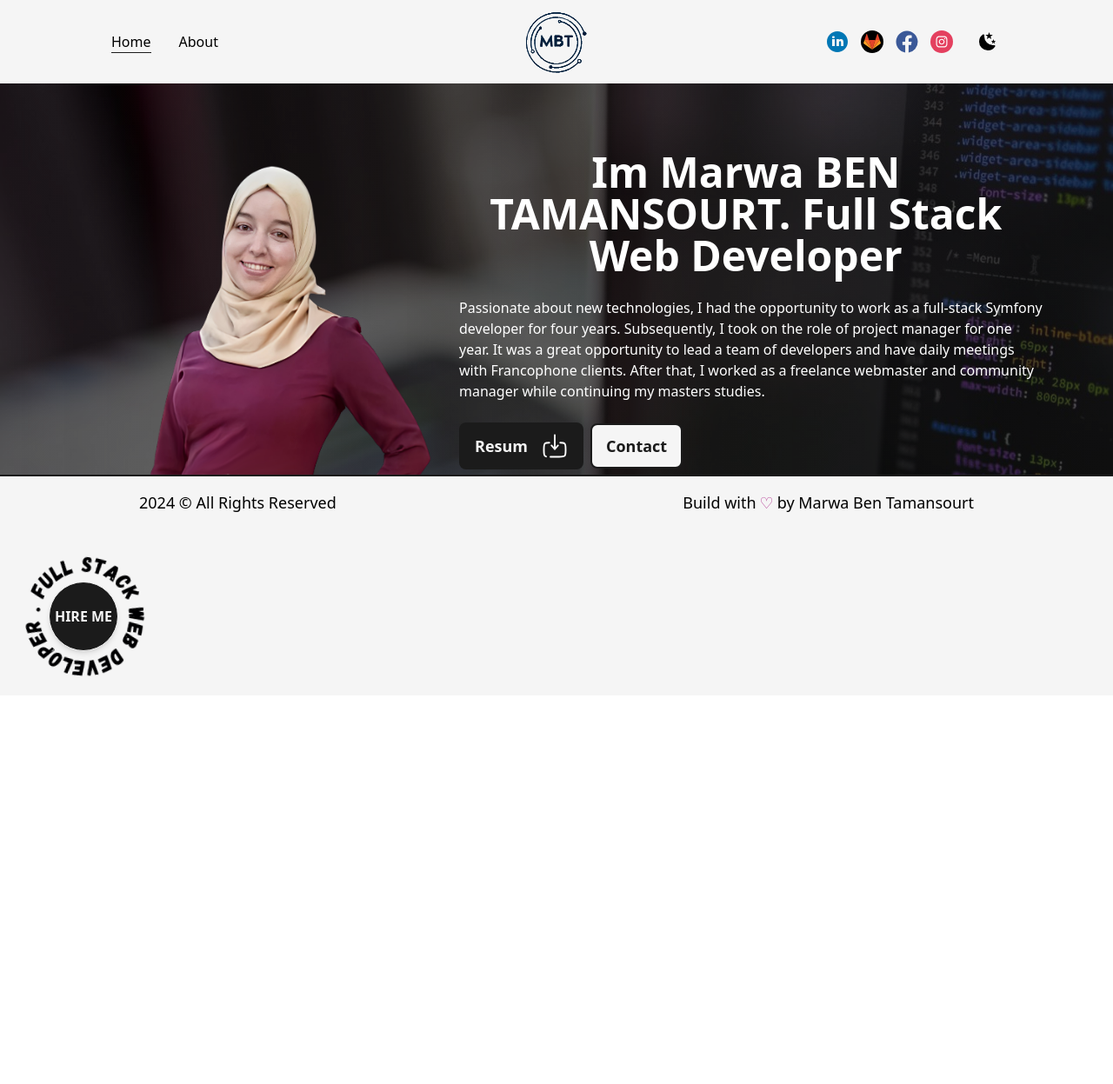
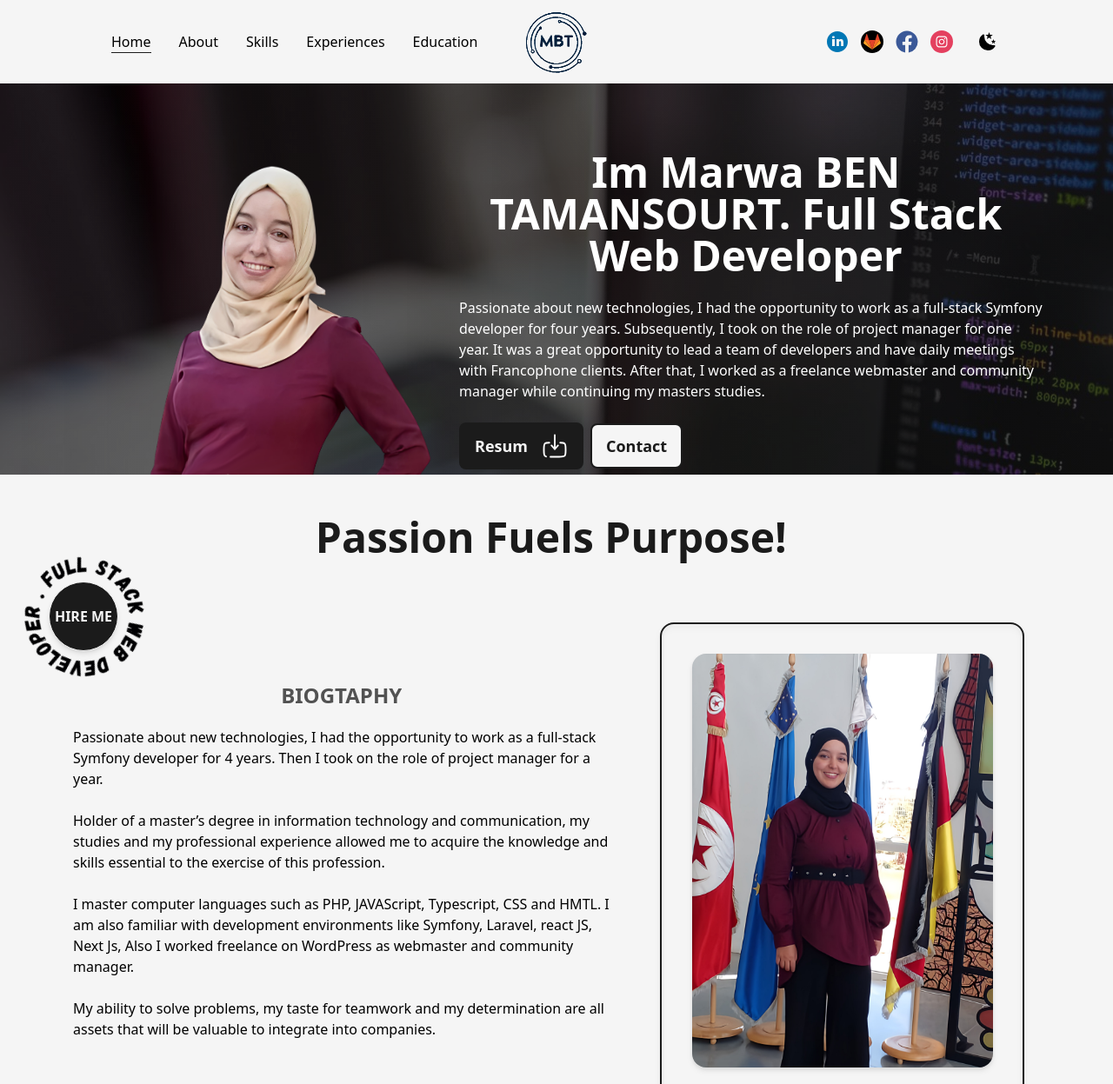
Before and after one commit to marwabtm/My_portfolio, a Next.js app: page / in a window 1280 px wide. Shown: the top 1247 px of the page at 87% size. Before the commit the page ends 800 px from the top, so only its background shows below. Built offline with nearby package versions, Linux system fonts and the light colour scheme.

Commit message:
portfolio update 23 10 24

```diff
--- a/src/components/Eduction.js
+++ b/src/components/Eduction.js
@@ -27,7 +27,7 @@ const Education = () => {
         offset: ["start end", "center start"]
     })
     return (
-        <div className="my-64">
+        <div id="education" className="my-64">
             <h2 className="mt-40 mb-14 text-6xl font-bold w-full text-center lg:text-5xl">
                 Education
             </h2>
--- a/src/components/Experiences.js
+++ b/src/components/Experiences.js
@@ -30,7 +30,7 @@ const Experiences = () => {
         offset: ["start end", "center start"]
     })
     return (
-        <div className="my-40">
+        <div id="experiences" className="my-40">
             <h2 className="mt-40 mb-14 text-6xl font-bold w-full text-center lg:text-5xl">
                 Experiences
             </h2>
--- a/src/components/HireMe.js
+++ b/src/components/HireMe.js
@@ -4,7 +4,7 @@ import Link from "next/link"
 
 const HireMe = () => {
     return (
-        <div className="fixed left-4 bottom-4 flex items-center justfy-center overflow-hidden lg:bottom-10 lg:left-auto md:right-4 md:top-[-15px] md:bottom-auto md:absolute ">
+        <div className="fixed left-4 bottom-4 flex items-center justfy-center overflow-hidden lg:bottom-10 lg:left-auto md:right-4 md:top-[-15px] md:bottom-auto md:absolute z-50 ">
             <div className="w-40 h-auto flex items-center justify-center relative animate-spin animate-spin-slow md:w-24">
                 <CircularText className={"fill-dark dark:fill-light"} />
             </div>
--- a/src/components/Navbar.js
+++ b/src/components/Navbar.js
@@ -63,7 +63,10 @@ const Navbar = () => {
             <div className="w-full flex justify-between items-center lg:hidden ">
                 <nav>
                     <CustomLink href="/" title="Home" className="mr-4" />
-                    <CustomLink href="/about" title="About" className="mx-4" />
+                    <CustomLink href="#about" title="About" className="mx-4" />
+                    <CustomLink href="#skills" title="Skills" scroll={false} className="mx-4" />
+                    <CustomLink href="#experiences" title="Experiences" scroll={false} className="mx-4" />
+                    <CustomLink href="#education" title="Education" scroll={false} className="mx-4" />
                     {/* <CustomLink href="/projects" title="Projects" className="mx-4" />
                     <CustomLink href="/articles" title="Articles" className="ml-4" />*/}
                 </nav>
--- a/src/components/Skills.js
+++ b/src/components/Skills.js
@@ -12,7 +12,7 @@ const Skill = ({ name, x, y }) => {
 }
 const Skills = () => {
     return (
-        <>
+        <div id="skills" >
             <h2 className="mt-40 mb-10 text-6xl font-bold w-full text-center lg:text-5xl">Skills</h2>
             <div className="w-full h-screen relative flex items-center justify-center rounded-full bg-circularLight dark:bg-circularDark">
                 <Skill name="Web" x="0vw" y="0vw" />
@@ -25,11 +25,12 @@ const Skills = () => {
                 <Skill name="NextJS" x="37vw" y="-5vw" />
                 <Skill name="Monday" x="8vw" y="-22vw" />
                 <Skill name="Windev" x="-34vw" y="-10vw" />
+
                 <Skill name="GitLab / Github" x="-28vw" y="8vw" />
                 <Skill name="ReactJS" x="-25vw" y="16vw" />
                 <Skill name="Tailwind CSS" x="19vw" y="19vw" />
             </div>
-        </>
+        </div>
     )
 }
 
--- a/src/pages/about.js
+++ b/src/pages/about.js
@@ -15,12 +15,12 @@ const about = () => {
                 <title>About Page</title>
                 <meta name="description" content="about page de Marwa Ben Tamansourt" />
             </Head>
-            <main className="flex w-full flex-col items-center justify-center px-[6%]">
-                <Layout className="pt-16">
+            <main className="flex w-full flex-col items-center justify-center px-[5%]" id="about" >
+                <Layout className="pt-10">
                     <AnimatedText text="Passion Fuels Purpose!" />
-                    <div className=" mt-8 flex items-center justify-between bg-transparent w-full mx-5 lg:flex-col">
+                    <div className=" mt-2 flex items-center justify-between bg-transparent w-full mx-5 lg:flex-col">
                         <div className=" w-3/5 flex flex-col items-center self-center lg:w-full ">
-                            <h2 className="my-6 text-xl font-bold uppercase text-dark/75 dark:text-light/75">Biogtaphy</h2>
+                            <h2 className="mb-5 text-2xl font-bold uppercase text-dark/75 dark:text-light/75">Biogtaphy</h2>
                             <p className="font-medium mb-6">
                                 Passionate about new technologies, I had the opportunity to work as a full-stack Symfony developer for 4 years.
                                 Then I took on the role of project manager for a year.
@@ -37,8 +37,8 @@ const about = () => {
                             </p>
                         </div>
 
-                        <div className="w-2/5 m-[7%] p-[3%] lg:hidden rounded-2xl border-2 border-solid border-dark bg-transparent dark:border-light drop-shadow-md">
-                            <Image src={aboutprofilPic} alt="profile photo" className="rounded-2xl" priority sizes="(max-width: 150px) 80vw, (max-width: 200px) 40vw, 33vw" />
+                        <div className="w-2/5 m-[5%] p-[3%] lg:hidden rounded-2xl border-2 border-solid border-dark bg-transparent dark:border-light drop-shadow-md">
+                            <Image src={aboutprofilPic} alt="profile photo" className="rounded-2xl" priority sizes="(max-width: 100px) 80vw, (max-width: 150px) 40vw, 33vw" />
                         </div>
                     </div>
                     <Skills />
--- a/src/pages/index.js
+++ b/src/pages/index.js
@@ -7,6 +7,7 @@ import AnimatedText from "../components/AnimatedText"
 import Link from "next/link"
 import { DownIcon } from "@/components/Icons"
 import HireMe from "@/components/HireMe"
+import About from "./about"
 
 
 
@@ -14,7 +15,7 @@ export default function Home() {
   return (
     <>
       <Head>
-        <title>Create Next App</title>
+        <title>Marwa Portfolio</title>
         <meta name="description" content="Generated by create next app" />
 
       </Head>
@@ -56,6 +57,7 @@ export default function Home() {
         </Layout>
         <HireMe />
       </main>
+      <About />
     </>
   )
 }
```
